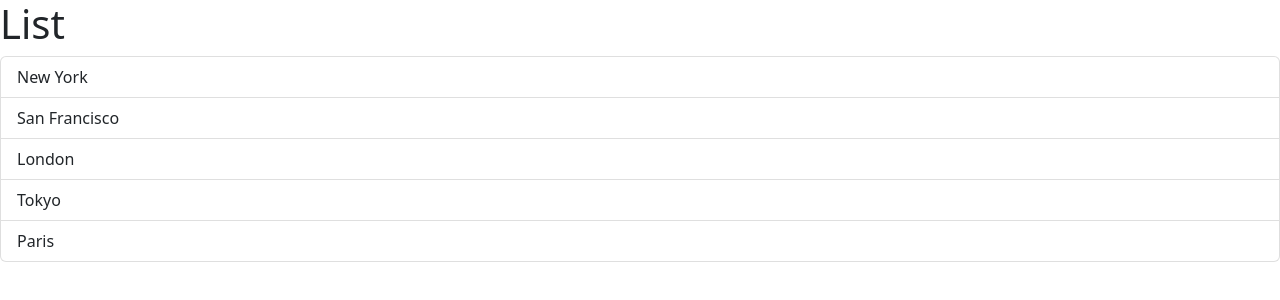
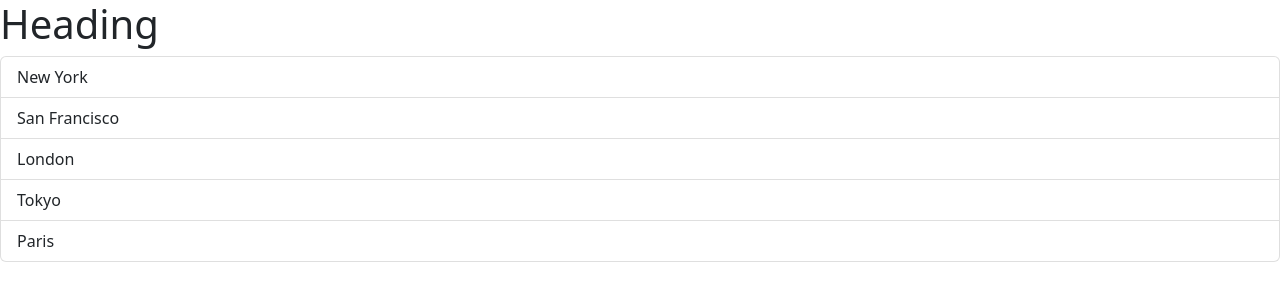
Before and after one commit to cnalwani/ViteReact, a React (Vite) app: page / in a window 1280 px wide. Shown: the top 300 px of the page. Built offline with nearby package versions, Linux system fonts and the light colour scheme.

Commit message:
building button components

```diff
--- a/src/App.tsx
+++ b/src/App.tsx
@@ -1,10 +1,11 @@
 import ListGroup from "./components/ListGroup";
 
 function App() {
+  let items = ["New York", "San Francisco", "London", "Tokyo", "Paris"];
+
   return (
     <div>
-      {" "}
-      <ListGroup />
+      <ListGroup items={items} heading={"Cities"} />
     </div>
   );
 }
--- a/src/components/ListGroup.tsx
+++ b/src/components/ListGroup.tsx
@@ -1,13 +1,16 @@
 import { useState } from "react";
 
-function ListGroup() {
-  let items = ["New York", "San Francisco", "London", "Tokyo", "Paris"];
+interface Props {
+  items: string[];
+  heading: string;
+}
 
+function ListGroup({ items, heading }: Props) {
   const [selectedIndex, setSelectedIndex] = useState(-1);
 
   return (
     <>
-      <h1>List</h1>
+      <h1>Heading</h1>
       {items.length === 0 && <p>No item found</p>}
       <ul className="list-group">
         {items.map((item, index) => (
```
